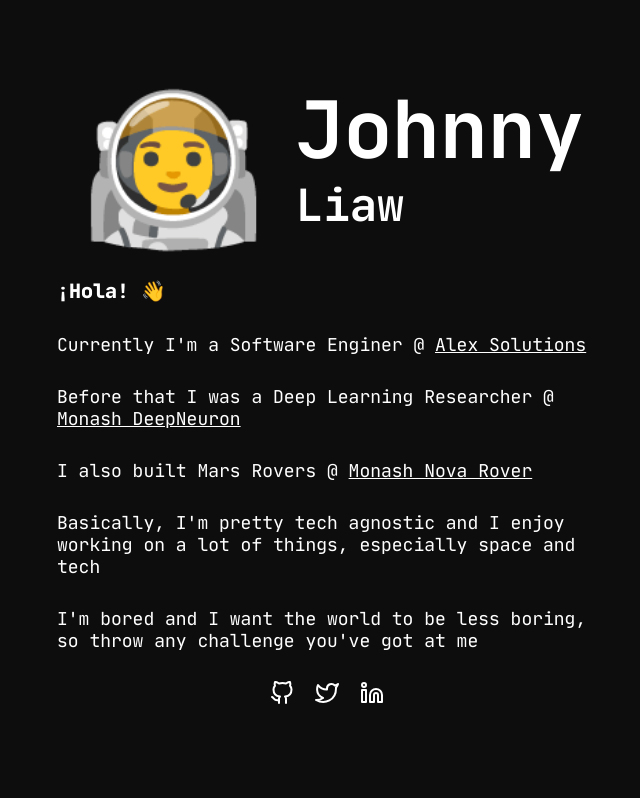
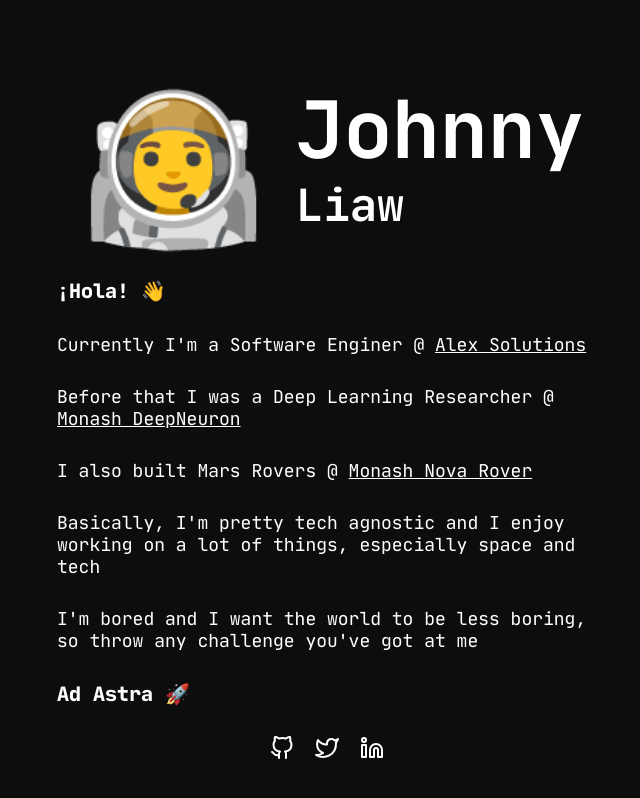
Before and after one commit to johnny-liaw/-, a plain HTML site: page index.html in a window 1280 px wide. Shown: the whole page, without its empty margins (308-948 px from the left). Drawn offline with nearby package versions, Linux system fonts and the light colour scheme.

Commit message:
added ad astra

```diff
--- a/index.html
+++ b/index.html
@@ -24,6 +24,7 @@
             <p>I also built Mars Rovers @ <a target="_blank" href="https://www.novarover.space/">Monash Nova Rover</a></p>
             <p>Basically, I'm pretty tech agnostic and I enjoy working on a lot of things, especially space and tech</p>
             <p>I'm bored and I want the world to be less boring, so throw any challenge you've got at me</p>
+            <p id="greeting">Ad Astra 🚀</p>
             <div id="footer">
                 <a href="https://github.com/johnny-liaw" target="_blank"><i data-feather="github"></i></a>
                 <a href="https://twitter.com/johnnyliaw121" target="_blank"><i data-feather="twitter"></i></a>
```
